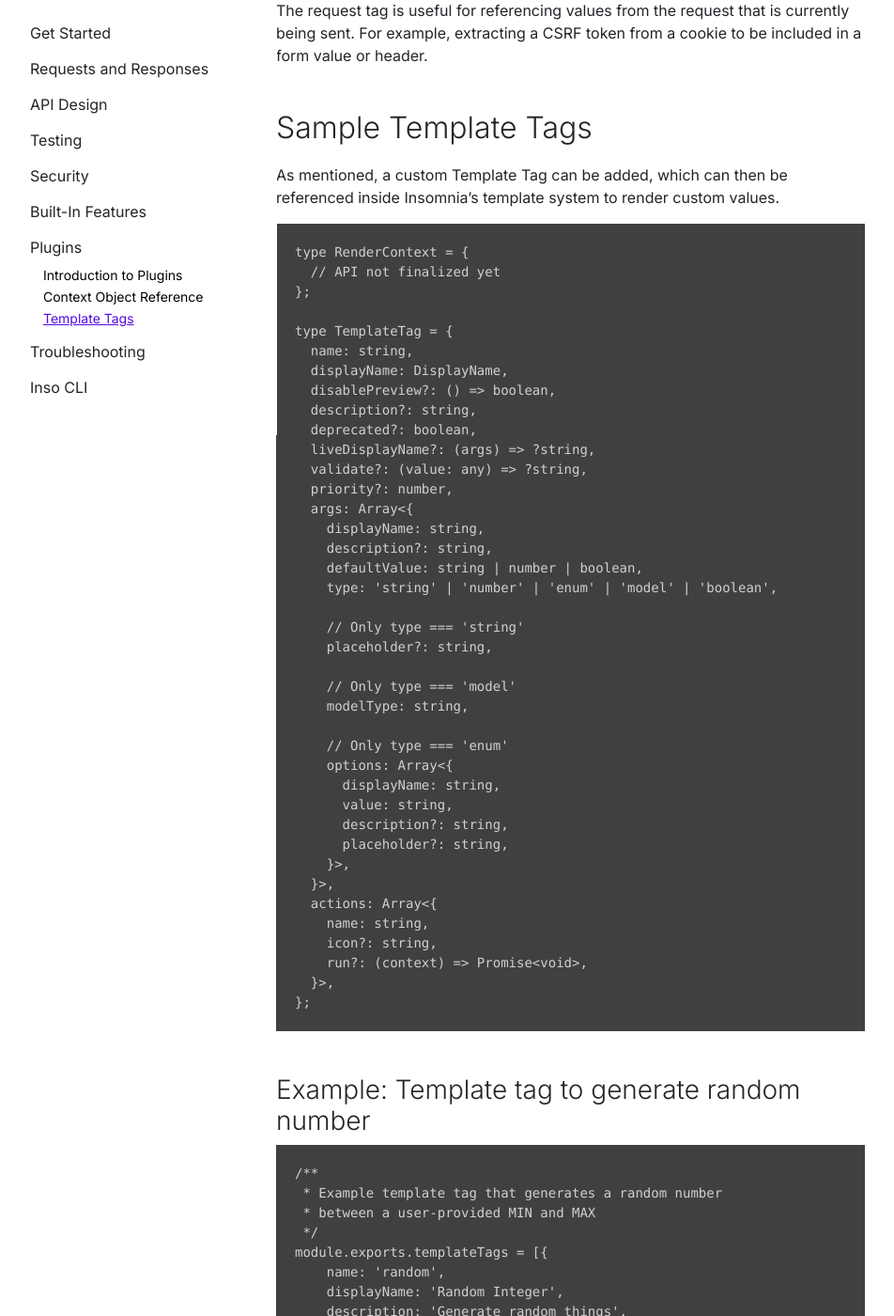
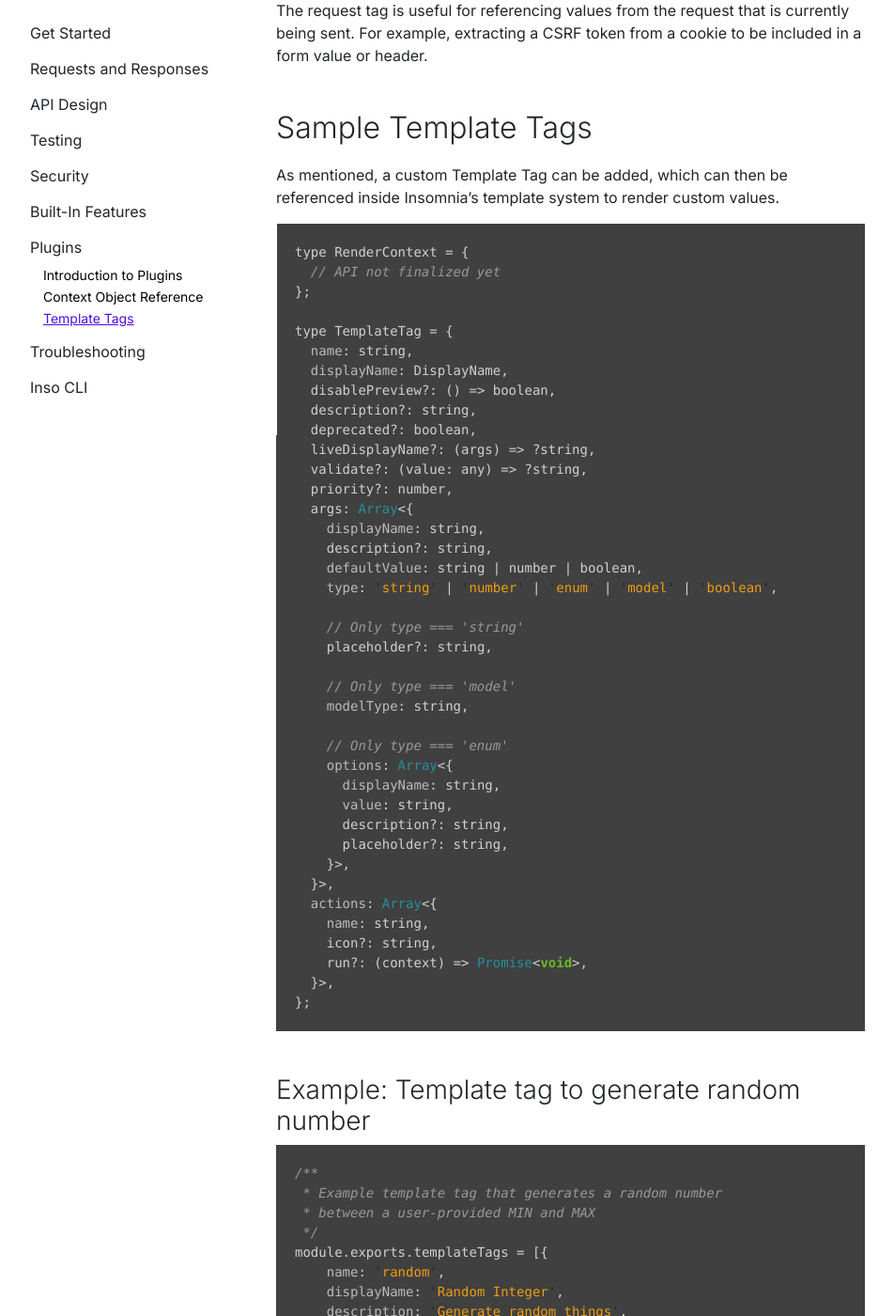
Before and after one commit to Kong/insomnia-docs, a Jekyll site: the page built from docs/insomnia/template-tags.md, in a window 1280 px wide and 1400 px high, scrolled down 1321 px. Shown: the whole window at 94% size, without its empty margins (79-1031 px from the left). Built offline with Jekyll 4.4.1, drawn with Linux system fonts in a browser that asks for light colours; comment, search, counter and statistics services are not loaded; some of the changed text lies outside the part shown.

Commit message:
codefence languages for template tags

````diff
--- a/docs/insomnia/template-tags.md
+++ b/docs/insomnia/template-tags.md
@@ -31,7 +31,7 @@ The request tag is useful for referencing values from the request that is curren
 ## Sample Template Tags
 As mentioned, a custom Template Tag can be added, which can then be referenced inside Insomnia’s template system to render custom values.
 
-```
+```js
 type RenderContext = {
   // API not finalized yet
 };
@@ -74,7 +74,7 @@ type TemplateTag = {
 ```
 
 ### Example: Template tag to generate random number
-```
+```js
 /**
  * Example template tag that generates a random number
  * between a user-provided MIN and MAX
@@ -106,7 +106,7 @@ module.exports.templateTags = [{
 ## Request/Response Hooks
 Plugins can implement “hook” functions that get called when certain things happen. A plugin can currently export two different types of hooks:
 
-```
+```js
 type RequestContext = {
     app: AppContext,            // Defined Below
     request: RequestContext     // Defined Below
@@ -118,7 +118,7 @@ type ResponseContext = {
 }
 ```
 
-```
+```js
 // Hooks are exported as an array of "hook" functions which get
 // called with the appropriate plugin API context.
 module.exports.requestHooks = Array<(context: RequestContext) => void>
@@ -128,7 +128,7 @@ module.exports.responseHooks = Array<(context: ResponseContext) => void>
 ## Request Actions
 Actions can be added to the bottom of the request dropdown by defining a request action plugin.
 
-```
+```js
 type RequestAction = {
     label: string,
     action: (context: Context, {
@@ -140,7 +140,7 @@ type RequestAction = {
 };
 ```
 
-```
+```js
 // Request actions are exported as an array of objects
 module.exports.requestActions = Array<RequestAction>
 ```
@@ -152,7 +152,7 @@ Example: Send request
 
 Actions can be added to the bottom of the folder dialog by defining a folder (request group) action plugin.
 
-```
+```js
 type RequestGroupAction = {
     label: string,
     action: (context: Context, {
@@ -162,7 +162,7 @@ type RequestGroupAction = {
 };
 ```
 
-```
+```js
 // Folder actions are exported as an array of objects
 module.exports.requestGroupActions = Array<RequestGroupAction>
 ```
@@ -173,7 +173,7 @@ Example: Plugin to send all requests in a folder
 
 Actions can be added to the main app dropdown by defining a workspace action plugin.
 
-```
+```js
 type WorkspaceAction = {
     label: string,
     action: (context: Context, {
@@ -184,7 +184,7 @@ type WorkspaceAction = {
 };
 ```
 
-```
+```js
 // Workspace actions are exported as an array of objects
 module.exports.workspaceActions = Array<WorkspaceAction>
 ```
@@ -195,7 +195,7 @@ Example: Plugin to export the current workspace
 
 Additional color schemes can be created an installed via the plugin system. A good place to start is to view the bundled themes within the [insomnia-plugin-themes](https://github.com/Kong/insomnia/tree/develop/plugins/insomnia-plugin-core-themes) module.
 
-```
+```js
 type ThemeBlock = {
   background?: {
     default?: string,
````
